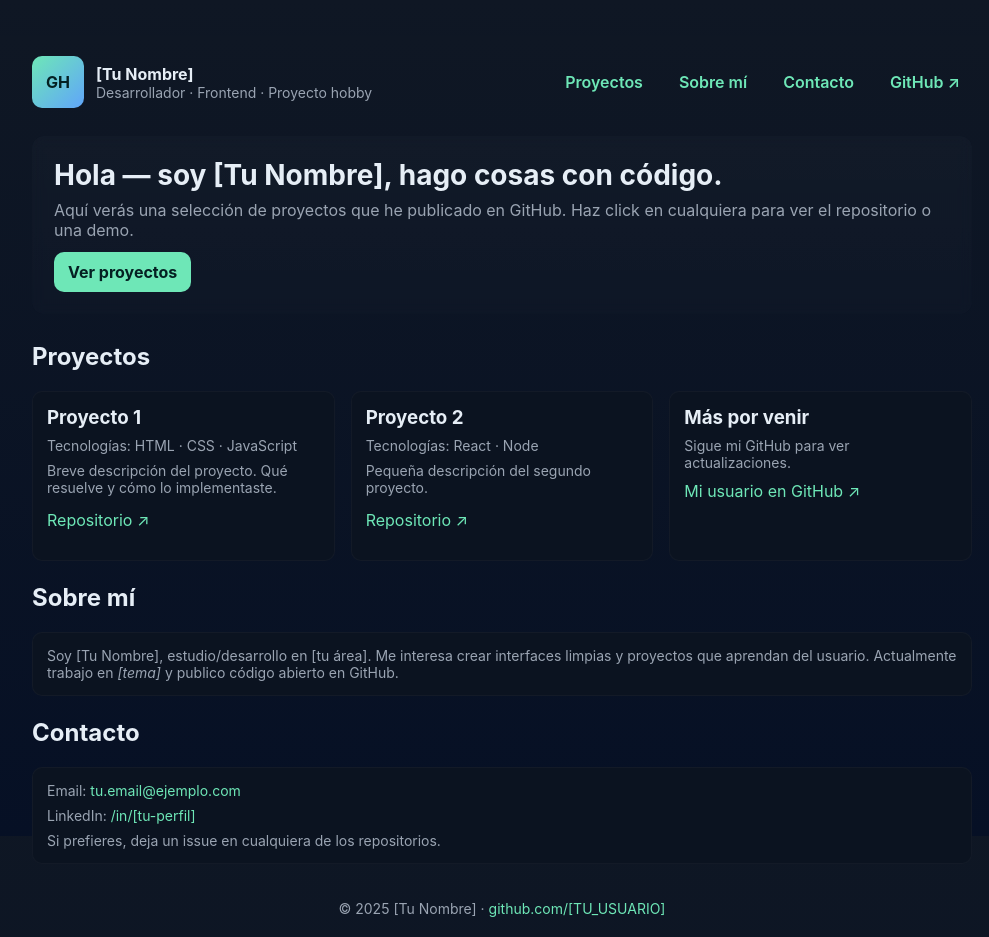
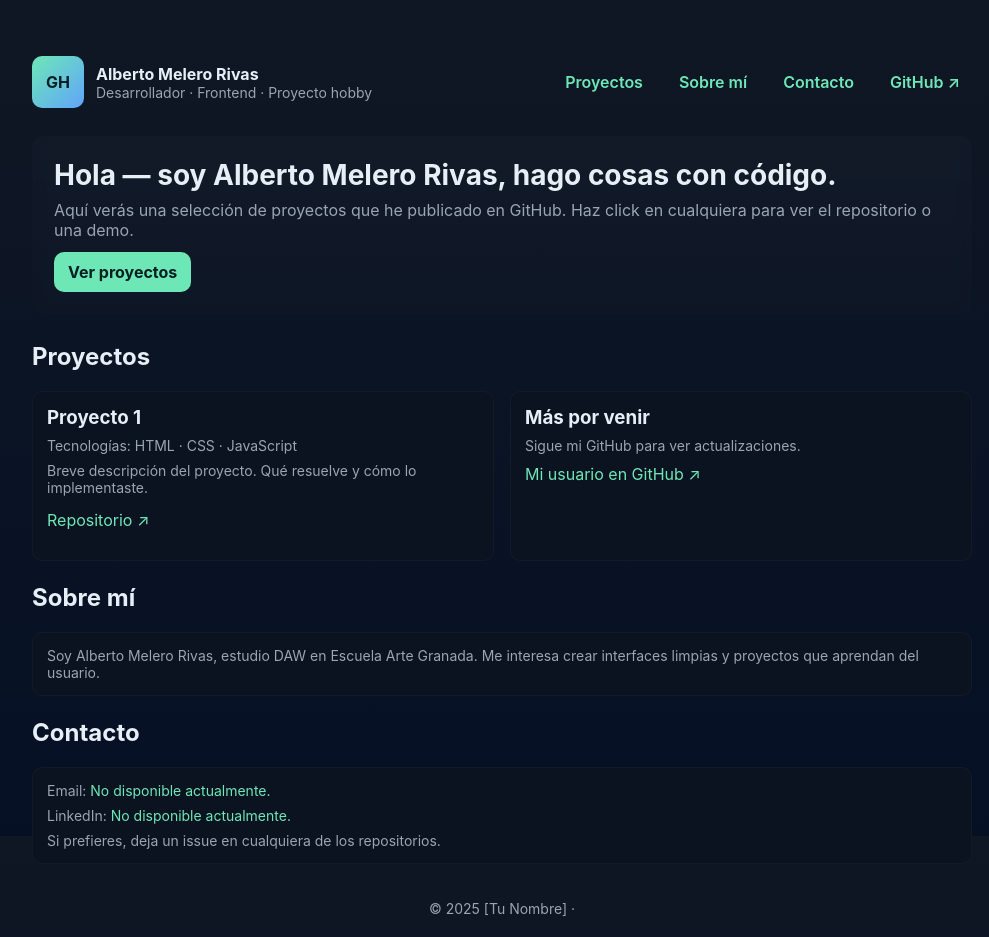
Before and after one commit to melerodaw/melerodaw.github.io, a plain HTML site: page index.html in a window 1280 px wide. Shown: the whole page, without its empty margins (138-1127 px from the left). Drawn offline with Linux system fonts and the light colour scheme.

Commit message:
index update

```diff
--- a/index.html
+++ b/index.html
@@ -5,8 +5,7 @@
   <meta name="viewport" content="width=device-width, initial-scale=1" />
   <title>TuNombre · Portafolio</title>
   <meta name="description" content="Portafolio de TuNombre — proyectos, sobre mí y contacto" />
-  <!-- Reemplaza los valores entre corchetes con tu información -->
-  <meta name="author" content="[Tu Nombre]" />
+  <meta name="author" content="Alberto Melero Rivas" />
   <style>
     :root{
       --bg:#0f1724; --card:#0b1320; --muted:#9aa4b2; --accent:#6ee7b7;
@@ -48,7 +47,7 @@
       <div class="brand">
         <div class="logo">GH</div>
         <div>
-          <div class="name" style="font-weight:700">[Tu Nombre]</div>
+          <div class="name" style="font-weight:700">Alberto Melero Rivas</div>
           <div class="small">Desarrollador · Frontend · Proyecto hobby</div>
         </div>
       </div>
@@ -56,12 +55,12 @@
         <a href="#proyectos">Proyectos</a>
         <a href="#sobre-mi">Sobre mí</a>
         <a href="#contacto">Contacto</a>
-        <a href="https://github.com/[TU_USUARIO]" target="_blank" rel="noopener">GitHub ↗</a>
+        <a href="https://github.com/melerodaw" target="_blank" rel="noopener">GitHub ↗</a>
       </nav>
     </header>
 
     <section class="hero" id="home">
-      <h1>Hola — soy <strong>[Tu Nombre]</strong>, hago cosas con código.</h1>
+      <h1>Hola — soy <strong>Alberto Melero Rivas</strong>, hago cosas con código.</h1>
       <p class="lead">Aquí verás una selección de proyectos que he publicado en GitHub. Haz click en cualquiera para ver el repositorio o una demo.</p>
       <a class="cta" href="#proyectos">Ver proyectos</a>
     </section>
@@ -69,26 +68,19 @@
     <section id="proyectos" aria-labelledby="proyectos-title">
       <h2 id="proyectos-title" style="margin-top:28px">Proyectos</h2>
       <div class="grid">
-        <!-- Repite/duplica estas tarjetas para cada proyecto -->
+
         <article class="card">
           <h3>Proyecto 1</h3>
           <div class="small">Tecnologías: HTML · CSS · JavaScript</div>
           <p class="small" style="margin-top:8px">Breve descripción del proyecto. Qué resuelve y cómo lo implementaste.</p>
-          <p style="margin-top:10px"><a href="https://github.com/[TU_USUARIO]/[repo-1]" target="_blank" rel="noopener">Repositorio ↗</a></p>
-        </article>
-
-        <article class="card">
-          <h3>Proyecto 2</h3>
-          <div class="small">Tecnologías: React · Node</div>
-          <p class="small" style="margin-top:8px">Pequeña descripción del segundo proyecto.</p>
-          <p style="margin-top:10px"><a href="https://github.com/[TU_USUARIO]/[repo-2]" target="_blank" rel="noopener">Repositorio ↗</a></p>
+          <p style="margin-top:10px"><a href="https://github.com/melerodaw/Daedalus" target="_blank" rel="noopener">Repositorio ↗</a></p>
         </article>
 
         <!-- Tarjeta genérica si no tienes más proyectos -->
         <article class="card">
           <h3>Más por venir</h3>
           <div class="small">Sigue mi GitHub para ver actualizaciones.</div>
-          <p style="margin-top:10px"><a href="https://github.com/[TU_USUARIO]" target="_blank" rel="noopener">Mi usuario en GitHub ↗</a></p>
+          <p style="margin-top:10px"><a href="https://github.com/melerodaw" target="_blank" rel="noopener">Mi usuario en GitHub ↗</a></p>
         </article>
       </div>
     </section>
@@ -96,21 +88,22 @@
     <section id="sobre-mi" style="margin-top:22px">
       <h2>Sobre mí</h2>
       <div class="card" style="margin-top:10px">
-        <p class="small" style="margin:0">Soy [Tu Nombre], estudio/desarrollo en [tu área]. Me interesa crear interfaces limpias y proyectos que aprendan del usuario. Actualmente trabajo en <em>[tema]</em> y publico código abierto en GitHub.</p>
+        <p class="small" style="margin:0">Soy Alberto Melero Rivas, estudio DAW en Escuela Arte Granada. Me interesa crear interfaces limpias y proyectos que aprendan del usuario.</p>
       </div>
     </section>
 
     <section id="contacto" style="margin-top:22px">
       <h2>Contacto</h2>
       <div class="card" style="display:flex;flex-direction:column;gap:8px;margin-top:10px">
-        <div class="small">Email: <a href="mailto:tu.email@ejemplo.com">tu.email@ejemplo.com</a></div>
-        <div class="small">LinkedIn: <a href="https://www.linkedin.com/in/[tu-perfil]" target="_blank" rel="noopener">/in/[tu-perfil]</a></div>
+        <div class="small">Email: <a href="#">No disponible actualmente.</a></div>
+        <div class="small">LinkedIn: <a href="#" target="_blank" rel="noopener">No disponible actualmente.</a></div>
         <div class="small">Si prefieres, deja un issue en cualquiera de los repositorios.</div>
       </div>
     </section>
 
     <footer>
-      © <span id="year">2025</span> [Tu Nombre] · <a href="https://github.com/[TU_USUARIO]" target="_blank" rel="noopener">github.com/[TU_USUARIO]</a>
+      © <span id="year">2025</span> [Tu Nombre] · <a href="https://github.com/melerodaw" target="_blank" rel="noopener"><github class="com">
+      <melerodaw></melerodaw></a>
     </footer>
   </main>
   <script>
```
